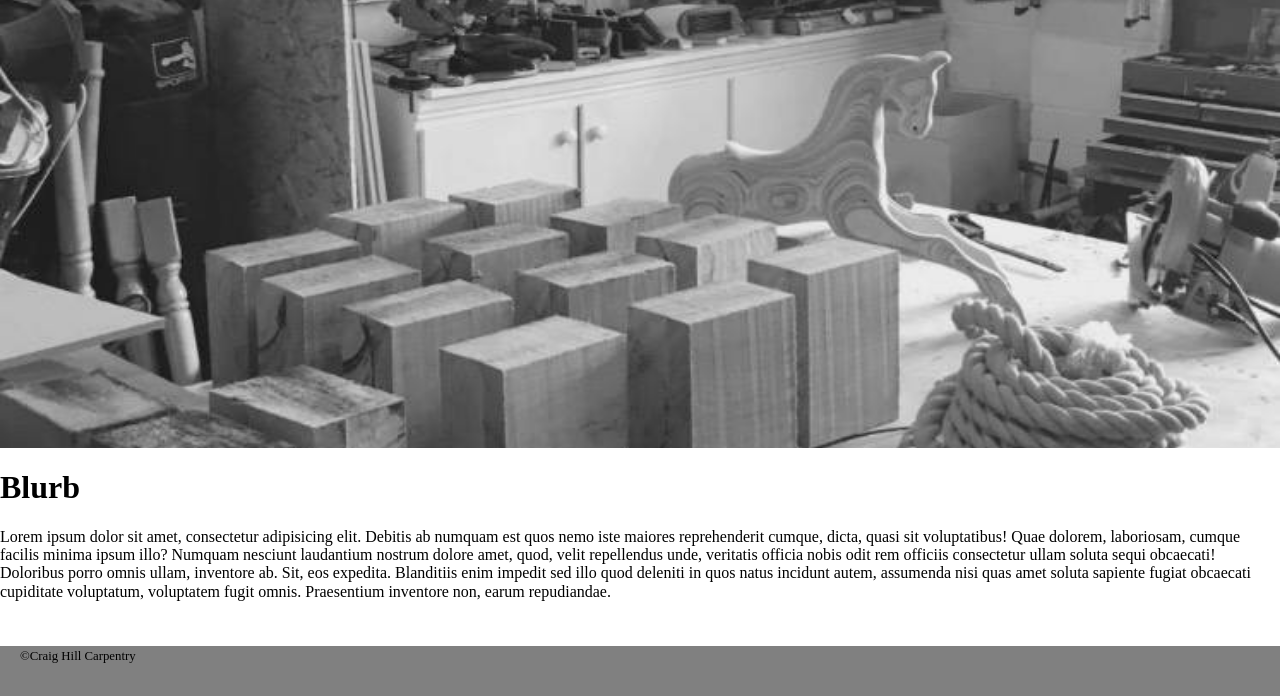
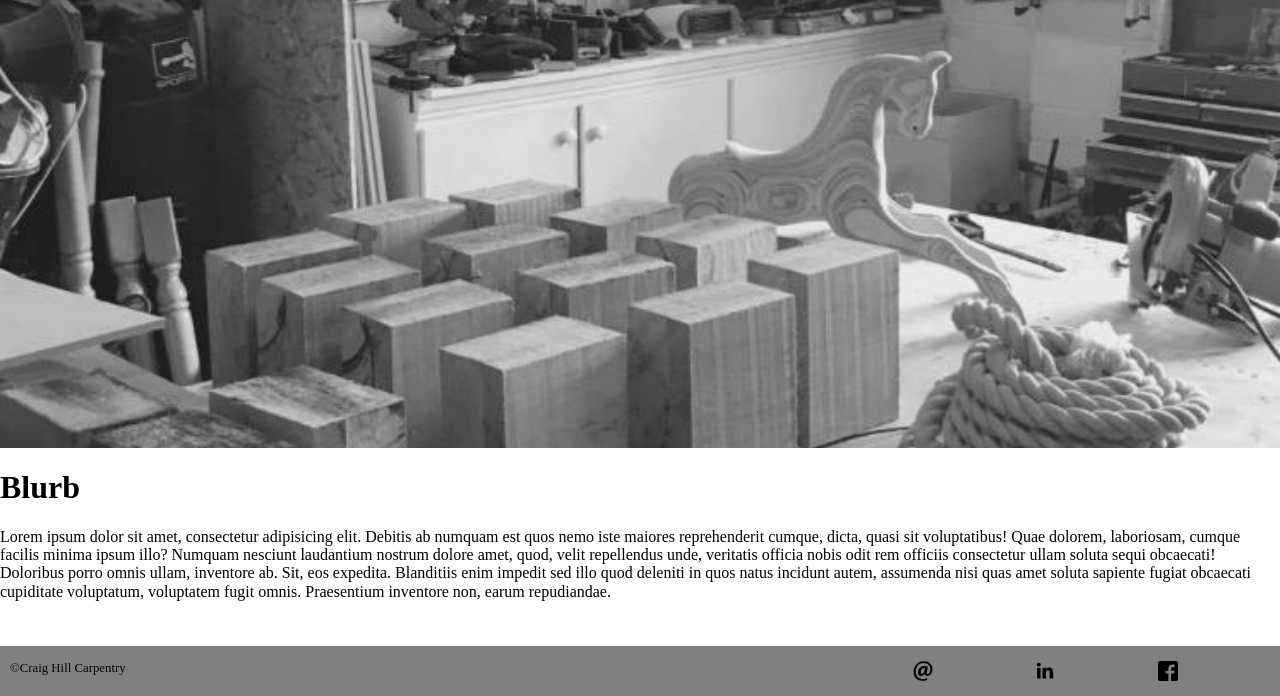
Before and after one commit to AndrewT51/craig-website, a website: page index.html in a window 1280 px wide. Shown: the part 104-800 px from the top of the page. Drawn offline with nearby package versions, Linux system fonts and the light colour scheme; some packages are replaced by stand-ins of ours.

Commit message:
Social icons added

```diff
--- a/index.html
+++ b/index.html
@@ -13,6 +13,17 @@
   <div class="ui-view"></div>
   <footer>
     <small>&copy;Craig Hill Carpentry</small>
+    <a href="https://www.facebook.com/craighillcarpentry">
+      <svg xmlns="http://www.w3.org/2000/svg" viewBox="0 0 29 29">
+        <path class="facebook-icon" d="M26.4 0H2.6C1.714 0 0 1.715 0 2.6v23.8c0 .884 1.715 2.6 2.6 2.6h12.393V17.988h-3.996v-3.98h3.997v-3.062c0-3.746 2.835-5.97 6.177-5.97 1.6 0 2.444.173 2.845.226v3.792H21.18c-1.817 0-2.156.9-2.156 2.168v2.847h5.045l-.66 3.978h-4.386V29H26.4c.884 0 2.6-1.716 2.6-2.6V2.6c0-.885-1.716-2.6-2.6-2.6z"></path>
+      </svg>
+    </a>
+    <span class="linkdin-icon">
+      <svg xmlns="http://www.w3.org/2000/svg" viewBox="0 0 28 28"><path d="M25.424 15.887v8.447h-4.896v-7.882c0-1.98-.71-3.33-2.48-3.33-1.354 0-2.158.91-2.514 1.802-.13.315-.162.753-.162 1.194v8.216h-4.9s.067-13.35 0-14.73h4.9v2.087c-.01.017-.023.033-.033.05h.032v-.05c.65-1.002 1.812-2.435 4.414-2.435 3.222 0 5.638 2.106 5.638 6.632zM5.348 2.5c-1.676 0-2.772 1.093-2.772 2.54 0 1.42 1.066 2.538 2.717 2.546h.032c1.71 0 2.77-1.132 2.77-2.546C8.056 3.593 7.02 2.5 5.344 2.5h.005zm-2.48 21.834h4.896V9.604H2.867v14.73z"></path></svg>
+    </span>
+    <span >
+      <svg xmlns="http://www.w3.org/2000/svg"  viewBox="0 0 28 28"><path class="email-icon" d="M20.11 26.147c-2.335 1.05-4.36 1.4-7.124 1.4C6.524 27.548.84 22.916.84 15.284.84 7.343 6.602.45 15.4.45c6.854 0 11.8 4.7 11.8 11.252 0 5.684-3.193 9.265-7.398 9.3-1.83 0-3.153-.934-3.347-2.997h-.077c-1.208 1.986-2.96 2.997-5.023 2.997-2.532 0-4.36-1.868-4.36-5.062 0-4.75 3.503-9.07 9.11-9.07 1.713 0 3.7.4 4.6.972l-1.17 7.203c-.387 2.298-.115 3.3 1 3.4 1.674 0 3.774-2.102 3.774-6.58 0-5.06-3.27-8.994-9.304-8.994C9.05 2.87 3.83 7.545 3.83 14.97c0 6.5 4.2 10.2 10 10.202 1.987 0 4.09-.43 5.647-1.245l.634 2.22zM16.647 10.1c-.31-.078-.7-.155-1.207-.155-2.572 0-4.596 2.53-4.596 5.53 0 1.5.7 2.4 1.9 2.4 1.44 0 2.96-1.83 3.31-4.088l.592-3.72z"></path></svg>
+    </span>
   </footer>
   <script src="https://cdnjs.cloudflare.com/ajax/libs/angular.js/1.5.0-rc.2/angular.js"></script>
   <script src="https://cdnjs.cloudflare.com/ajax/libs/angular-ui-router/0.2.17/angular-ui-router.js"></script>
--- a/src/styles/desktop.css
+++ b/src/styles/desktop.css
@@ -128,6 +128,15 @@ header > nav {
 }
 
 
-
+footer {
+  height: 50px;
+}
+small {
+  margin-top: 15px;
+}
+footer svg {
+  width: 20px;
+  margin-top: 15px;
+}
 
 }
--- a/src/styles/main.css
+++ b/src/styles/main.css
@@ -139,14 +139,35 @@ header >nav li {
 **        This is the styling for the footer       **
 ****************************************************/
 
-small {
-  margin: 20px;
-}
 
 footer {
   /*padding-top:20px;*/
   /*padding-bottom:20px;*/
-  height:50px;
+  height:100px;
   width: 100vw;
   background-color: grey;
 }
+
+small {
+  display: inline-block;
+  margin: 45px 0 0 10px;
+}
+
+footer svg {
+  max-width: 30px;
+  float:right;
+  margin-right: 8%;
+  margin-top: 40px;
+}
+
+.facebook-icon:hover {
+  fill: #3C5998;
+}
+
+.linkdin-icon:hover {
+  fill: #1985BD;
+}
+
+.email-icon:hover {
+  fill: #0a88ff
+}
```
Also changed, not shown: dist/styles/bundle.css.
